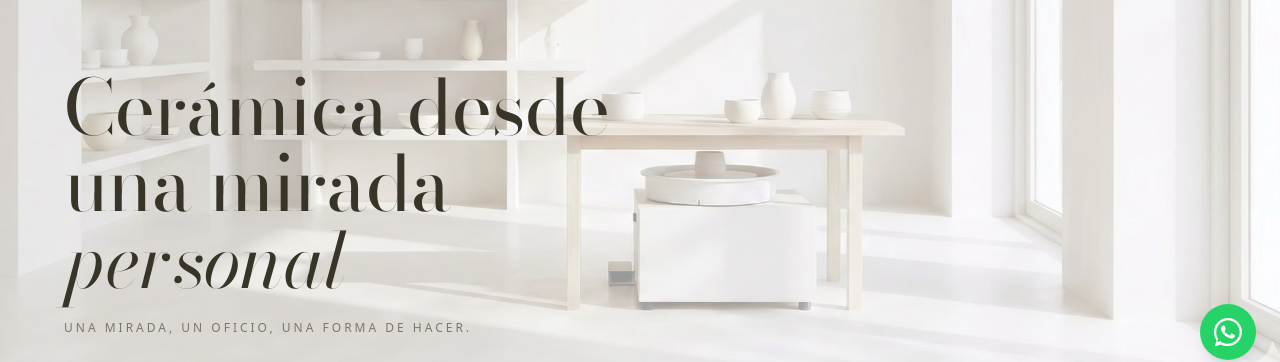
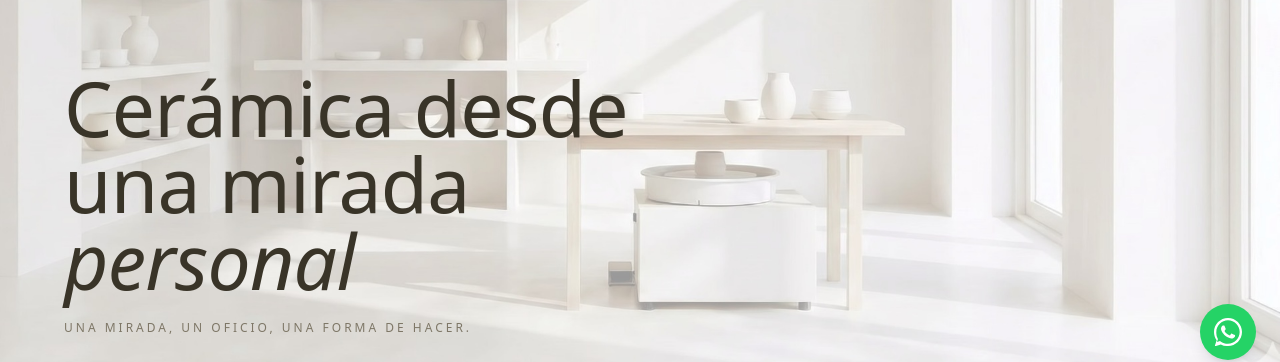
Before and after one commit to Dooh-Agency/fapottery, a React (Vite) app: page / in a window 1280 px wide. Shown: the part 416-778 px from the top of the page. Built offline with nearby package versions, Linux system fonts and the light colour scheme; no server answers; a web font is replaced by a local one.

Commit message:
Changes
Co-authored-by: floalvarez <273144414+floalvarez@users.noreply.github.com>

```diff
--- a/src/index.css
+++ b/src/index.css
@@ -93,10 +93,8 @@
   }
 
   h1, h2, h3, h4, h5, h6 {
-    font-family: 'Bodoni Moda', Georgia, serif;
+    font-family: 'Gilroy', system-ui, sans-serif;
     font-weight: 400;
-    font-optical-sizing: auto;
-    font-variation-settings: 'opsz' 96;
     -webkit-font-smoothing: auto;
     -moz-osx-font-smoothing: auto;
   }
--- a/tailwind.config.ts
+++ b/tailwind.config.ts
@@ -14,7 +14,7 @@ export default {
     },
     extend: {
       fontFamily: {
-        serif: ['"Bodoni Moda"', 'Georgia', 'serif'],
+        serif: ['"Gilroy"', 'system-ui', 'sans-serif'],
         sans: ['"Gilroy"', 'system-ui', 'sans-serif'],
       },
       colors: {
```
